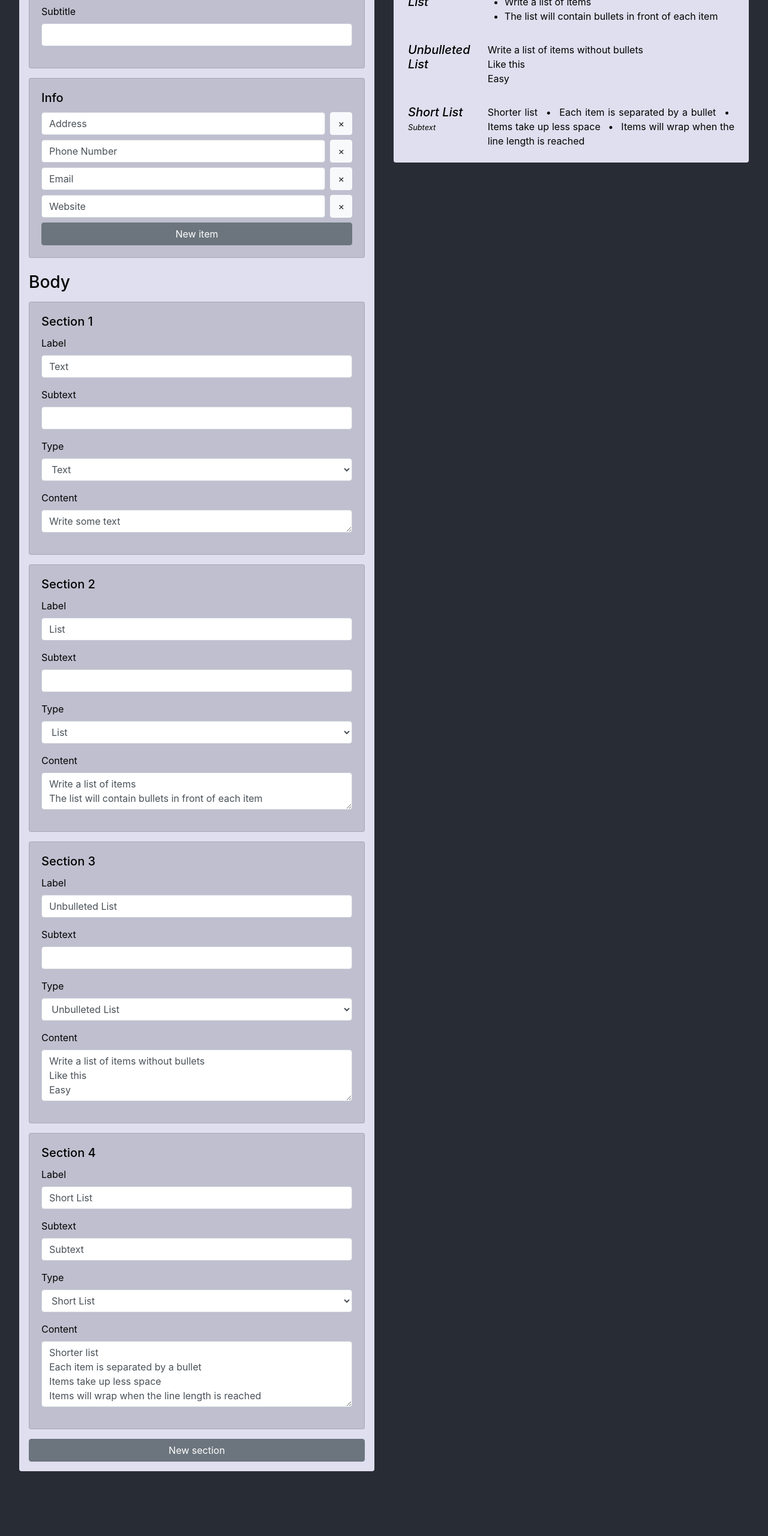
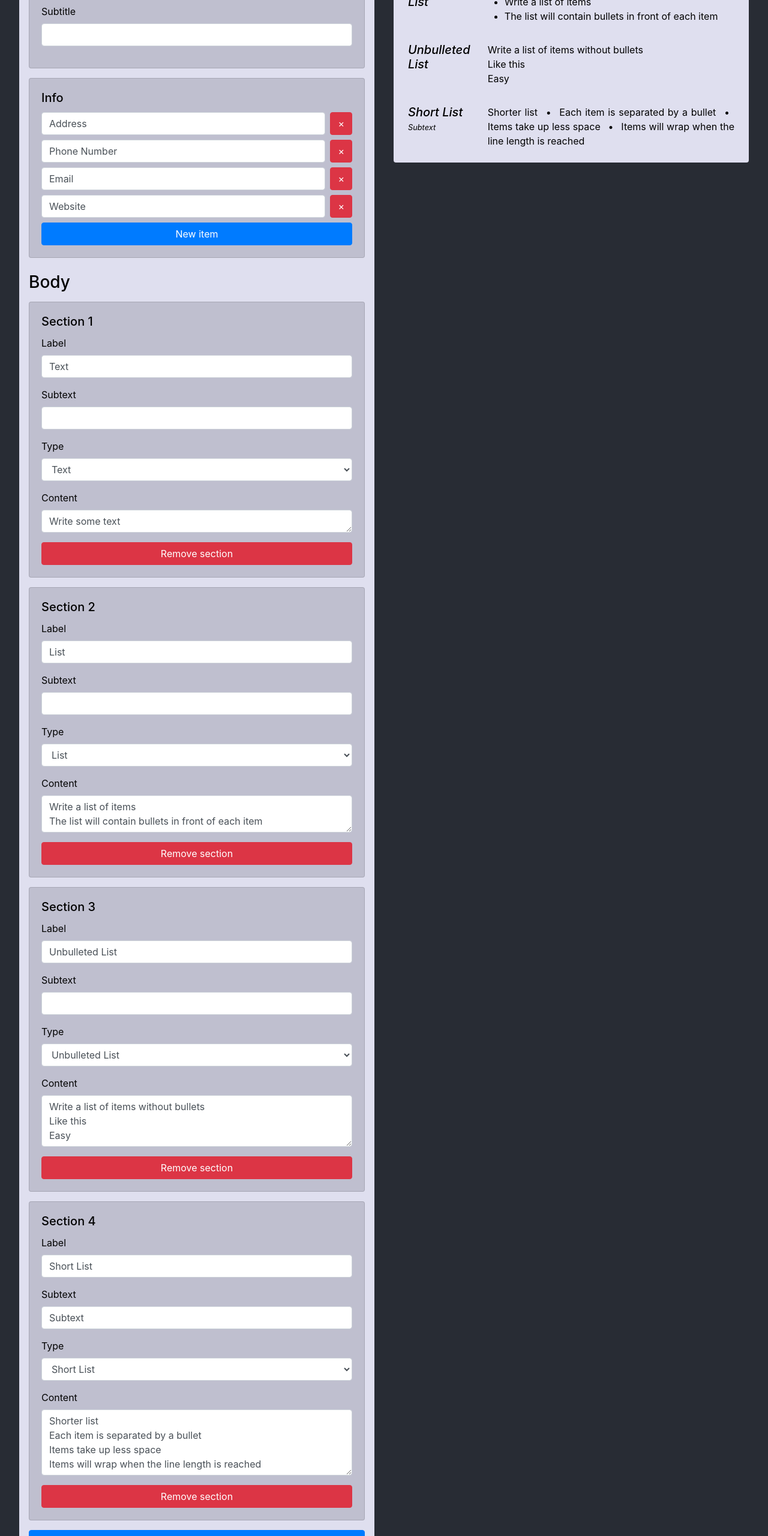
Before and after one commit to WKHAllen/BuildMyCV, a React (Create React App) app: page / in a window 1280 px wide. Shown: the part 234-2795 px from the top of the page at 60% size. Before the commit the page ends 2719 px from the top, so only its background shows below. Built offline with nearby package versions, Linux system fonts and the light colour scheme.

Commit message:
Add remove section buttons

```diff
--- a/src/components/EditBody.tsx
+++ b/src/components/EditBody.tsx
@@ -14,6 +14,12 @@ export interface EditBodyProps {
 }
 
 export default class EditBody extends React.Component<EditBodyProps> {
+	constructor(props: EditBodyProps) {
+		super(props);
+
+		this.removeSection = this.removeSection.bind(this);
+	}
+
 	render() {
 		return (
 			<div className="EditBody">
@@ -24,12 +30,13 @@ export default class EditBody extends React.Component<EditBodyProps> {
 							index={index}
 							{...item}
 							onUpdate={this.props.onUpdate}
+							onRemoveSection={this.removeSection}
 							key={index} />
 					)}
 				</div>
 				<button
 					type="button"
-					className="btn btn-secondary btn-block"
+					className="btn btn-primary btn-block"
 					id="Add-Section"
 					onClick={() => this.newSection()}
 				>New section</button>
@@ -49,4 +56,13 @@ export default class EditBody extends React.Component<EditBodyProps> {
 			sections: newSections
 		});
 	}
+
+	private removeSection(index: number): void {
+		let newSections = this.props.sections;
+		newSections.splice(index, 1);
+
+		this.props.onUpdate({
+			sections: newSections
+		});
+	}
 }
--- a/src/components/EditHeaderInfo.tsx
+++ b/src/components/EditHeaderInfo.tsx
@@ -28,7 +28,7 @@ export default class EditHeaderInfo extends React.Component<EditHeaderInfoProps>
 								<div className="col-auto">
 									<button
 										type="button"
-										className="btn btn-light btn-block"
+										className="btn btn-danger btn-block"
 										onClick={() => this.removeItem(index)}
 									>&times;</button>
 								</div>
@@ -37,7 +37,7 @@ export default class EditHeaderInfo extends React.Component<EditHeaderInfoProps>
 					</div>
 					<button
 						type="button"
-						className="btn btn-secondary btn-block"
+						className="btn btn-primary btn-block"
 						id="Add-Header-Info-Item"
 						onClick={() => this.newItem()}
 					>New item</button>
--- a/src/components/EditSection.tsx
+++ b/src/components/EditSection.tsx
@@ -19,6 +19,7 @@ export interface EditSectionProps {
 	type: string;
 	content: string | string[];
 	onUpdate: (options: UpdateOptions) => void;
+	onRemoveSection: (index: number) => void;
 }
 
 export default class EditSection extends React.Component<EditSectionProps> {
@@ -68,6 +69,11 @@ export default class EditSection extends React.Component<EditSectionProps> {
 								}
 							})} />
 					</div>
+					<button
+						type="button"
+						className="btn btn-danger btn-block"
+						onClick={() => this.props.onRemoveSection(this.props.index)}
+					>Remove section</button>
 				</div>
 			</div>
 		);
```
